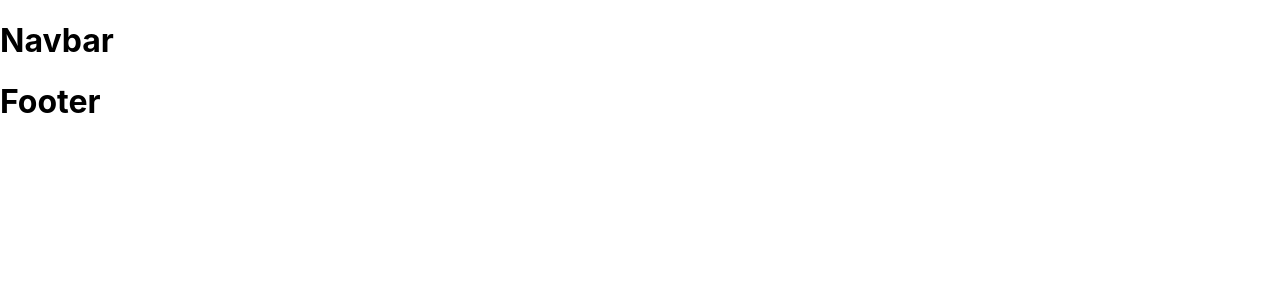
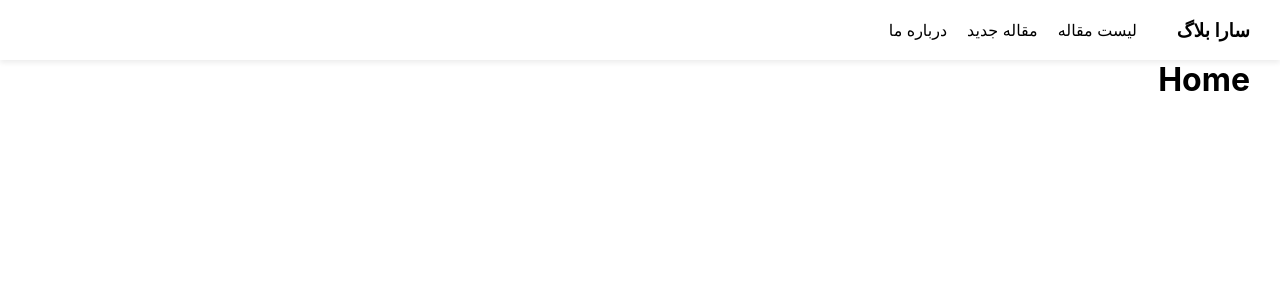
Before and after one commit to saetgit/react-app, a React (Create React App) app in the folder sara-app/: page / in a window 1280 px wide. Shown: the top 300 px of the page. Built offline with nearby package versions, Linux system fonts and the light colour scheme.

Commit message:
create container

```diff
--- a/sara-app/src/App.js
+++ b/sara-app/src/App.js
@@ -1,11 +1,10 @@
-import Footer from "./components/footer/Footer";
-import Navbar from "./components/navbar/Navbar";
 
-function App() {
+import Home from "./pages/home/Home";
+
+const App = () => {
   return (
     <div>
-      < Navbar/>
-      <Footer/>
+      <Home />
     </div>
   );
 }
--- a/sara-app/src/components/footer/Footer.jsx
+++ b/sara-app/src/components/footer/Footer.jsx
@@ -1,6 +1,8 @@
+import styled from "./footer.module.css"
+
 function Footer(){
     return (
-      <div>
+      <div className={styled.header}>
         <h1>Footer</h1>
       </div>
     );
--- /dev/null
+++ b/sara-app/src/components/footer/footer.module.css
@@ -0,0 +1,4 @@
+.header{
+    background-color: rgb(57, 150, 28);
+    text-align: center;
+}
--- a/sara-app/src/components/navbar/Navbar.jsx
+++ b/sara-app/src/components/navbar/Navbar.jsx
@@ -1,9 +1,19 @@
-function Navbar(){
-    return (
-      <div>
-        <h1>Navbar</h1>
+import styled from "./navbar.module.css";
+function Navbar(props) {
+  return (
+    <div className={styled.headerWrapper}>
+      <div className="container">
+        <div className={styled.header}>
+          <h3>{props.title}</h3>
+          <ul>
+            <li>لیست مقاله</li>
+            <li>مقاله جدید</li>
+            <li>درباره ما</li>
+          </ul>
+        </div>
       </div>
-    );
-  }
+    </div>
+  );
+}
 
-  export default Navbar
+export default Navbar;
--- /dev/null
+++ b/sara-app/src/components/navbar/navbar.module.css
@@ -0,0 +1,22 @@
+.headerWrapper {
+    box-shadow: 0px 3px 5px #eee;
+}
+.header {
+    height: 60px;
+    display: flex;
+    justify-content: end;
+    align-items: center;
+    flex-direction: row-reverse;
+}
+
+.header ul {
+    display: flex;
+    justify-content: end;
+    padding-right: 40px;
+    flex-direction: row-reverse;
+}
+
+.header ul li {
+    margin-left: 20px;
+    cursor: pointer;
+}
--- a/sara-app/src/index.css
+++ b/sara-app/src/index.css
@@ -11,3 +11,13 @@ code {
   font-family: source-code-pro, Menlo, Monaco, Consolas, 'Courier New',
     monospace;
 }
+
+h1,h2,h3,h4,h5,h6,p,ul{
+  margin: 0;
+  padding: 0;
+  list-style: none;
+}
+
+.container{
+  padding: 0px 30px;
+}
--- /dev/null
+++ b/sara-app/src/pages/home/Home.jsx
@@ -0,0 +1,14 @@
+import Navbar from "../../components/navbar/Navbar";
+
+function Home() {
+  return (
+    <div>
+      <Navbar title="سارا بلاگ" />
+      <div className="container">
+        <h1 style={{ textAlign: "right" }}>Home</h1>
+      </div>
+    </div>
+  );
+}
+
+export default Home;
```
